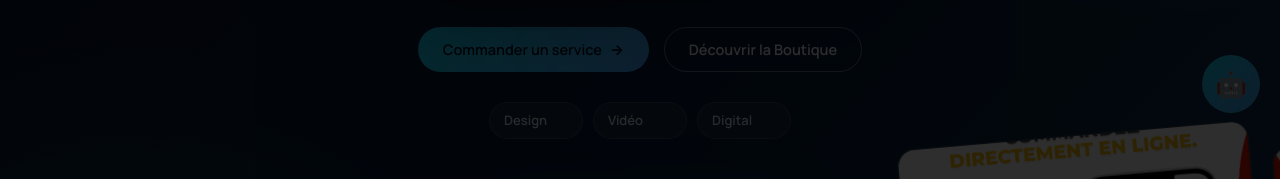
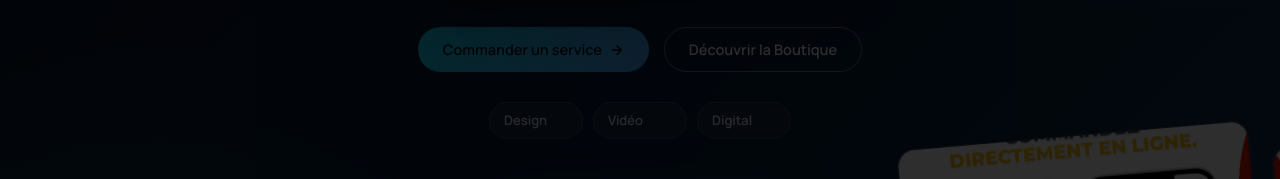
Before and after one commit to toussaintobama14-ui/BABADESIGN, a plain HTML site: page index.html in a window 1280 px wide. Shown: the part 542-721 px from the top of the page. Drawn offline with nearby package versions, Linux system fonts and the light colour scheme.

Commit message:
index.html

```diff
--- a/index.html
+++ b/index.html
@@ -2251,7 +2251,6 @@ footer{text-align:center;padding:25px 15px;font-size:13px}
 <div class="controller-code-modal" id="controllerCodeModal" aria-hidden="true"><div class="controller-code-backdrop" data-close-controller-code></div><div class="controller-code-box"><button type="button" class="controller-code-close" data-close-controller-code aria-label="Fermer">×</button><div class="controller-code-orb">⌘</div><span class="controller-code-kicker">SECURE ACCESS</span><h3>Accès privé</h3><p>Entre le code contrôleur pour ouvrir l'espace de contrôle.</p><form id="controllerCodeForm"><div class="portal-field"><label>Code d'accès</label><input id="controllerCodeInput" type="password" inputmode="text" autocomplete="off" placeholder="••••••••" required></div><p class="controller-code-error" id="controllerCodeError"></p><button class="portal-btn" type="submit">Déverrouiller l'espace</button></form></div></div>
 <div class="waiting-overlay" id="waitingOverlay"><div class="waiting-box"><div class="loader-ring"></div><strong id="waitingText">Traitement en cours…</strong><p>Patientez quelques secondes.</p></div></div>
 <div class="success-pop" id="successPop"><div class="success-box"><div class="success-icon">🎉</div><h3 id="successTitle">Paiement réussi</h3><p id="successMessage">Votre opération a été enregistrée avec succès.</p><button class="portal-btn" id="successClose" type="button">Continuer</button></div></div>
-<button class="bot-fab" id="akadeFab" title="Akade">🤖</button>
 <div class="bot-panel" id="akadePanel"><div class="bot-head">🤖 Akade — Assistant Baba Design</div><div class="bot-body" id="akadeBody"><div class="order-item"><strong>Akade :</strong> Bonjour 👋 Je suis Akade. Comment puis-je t'aider ?</div></div><div class="emoji-row"><button type="button" data-bot-emoji="😊">😊</button><button type="button" data-bot-emoji="😂">😂</button><button type="button" data-bot-emoji="😍">😍</button><button type="button" data-bot-emoji="👍">👍</button><button type="button" data-bot-emoji="🙏">🙏</button><button type="button" data-bot-emoji="🔥">🔥</button><button type="button" data-bot-emoji="❤️">❤️</button><button type="button" data-bot-emoji="🎉">🎉</button><button type="button" data-bot-emoji="😎">😎</button><button type="button" data-bot-emoji="💯">💯</button><button type="button" data-bot-emoji="✨">✨</button><button type="button" data-bot-emoji="🤝">🤝</button></div><div class="bot-compose"><input id="akadeInput" placeholder="Écris à Akade…"><button class="portal-btn small" id="akadeSend" type="button">Envoyer</button></div></div>
 
 <!-- ===== NAVIGATION RAPIDE ===== -->
```
